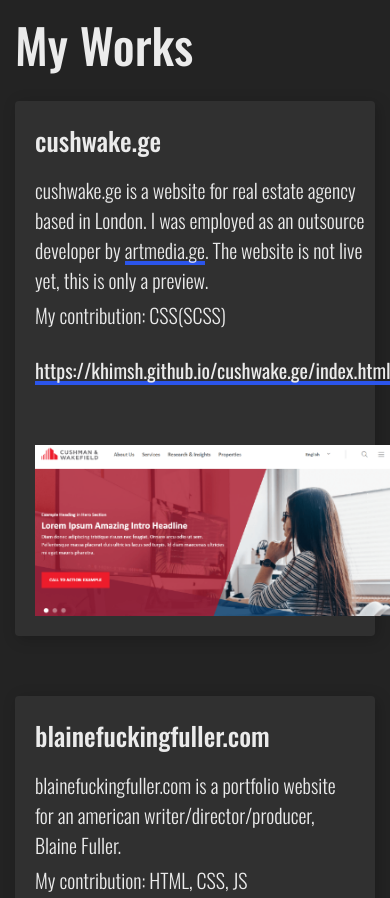
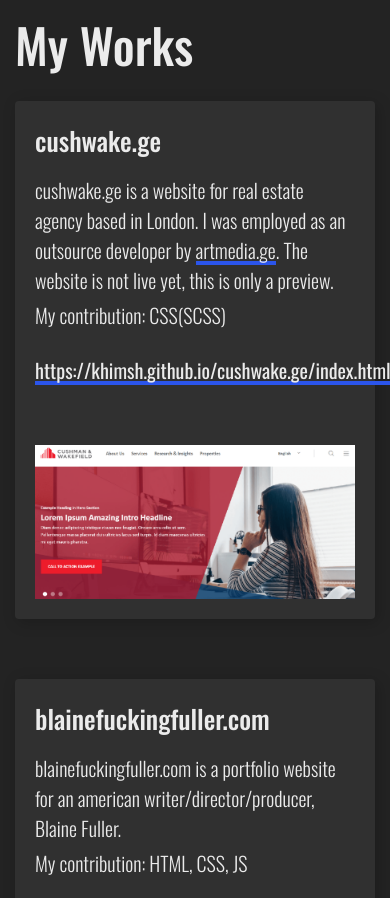
Before and after one commit to khimsh/khimsh.github.io, a website: page index.html in a window 390 px wide. Shown: the part 860-1758 px from the top of the page. Drawn offline with nearby package versions, Linux system fonts and the light colour scheme.

Commit message:
Fixed mobile view.

```diff
--- a/assets/scss/_work.scss
+++ b/assets/scss/_work.scss
@@ -13,7 +13,7 @@
     }
 
     @media only screen and (max-width: 780px) {
-        grid-template-columns: 1fr;
+        grid-template-columns: 100%;
         column-gap: 0;
         row-gap: 30px;
     }
@@ -23,6 +23,10 @@
     }
 
     &__description {
+        display: flex;
+        flex-direction: column;
+        align-items: flex-start;
+
         @media only screen and (max-width: 1000px) {
             margin-bottom: 30px;
         }
@@ -41,11 +45,6 @@
         p {
             font-weight: 300;
             font-size: 24px;
-            max-width: 70%;
-
-            @media only screen and (max-width: 1000px) {
-                max-width: 100%;
-            }
 
             &:not(:last-child) {
                 margin-bottom: 15px;
@@ -65,7 +64,6 @@
             &:link,
             &:visited {
                 margin-top: 20px;
-                display: inline-block;
                 color: $color-gray;
                 font-size: 24px;
                 text-decoration: none;
@@ -77,6 +75,7 @@
                 background-size: 4px 4px;
                 transition: background-size .2s;
                 outline: none;
+                overflow-wrap: break-word;
 
                 @media only screen and (max-width: 1500px) {
                     font-size: 20px;
@@ -105,10 +104,6 @@
             height: auto;
         }
 
-        @media only screen and (max-width: 1000px) {
-            max-width: 400px;
-        }
-
         a {
 
             &:link,
```
Also changed, not shown: assets/css/main.min.css, 1 other file.
